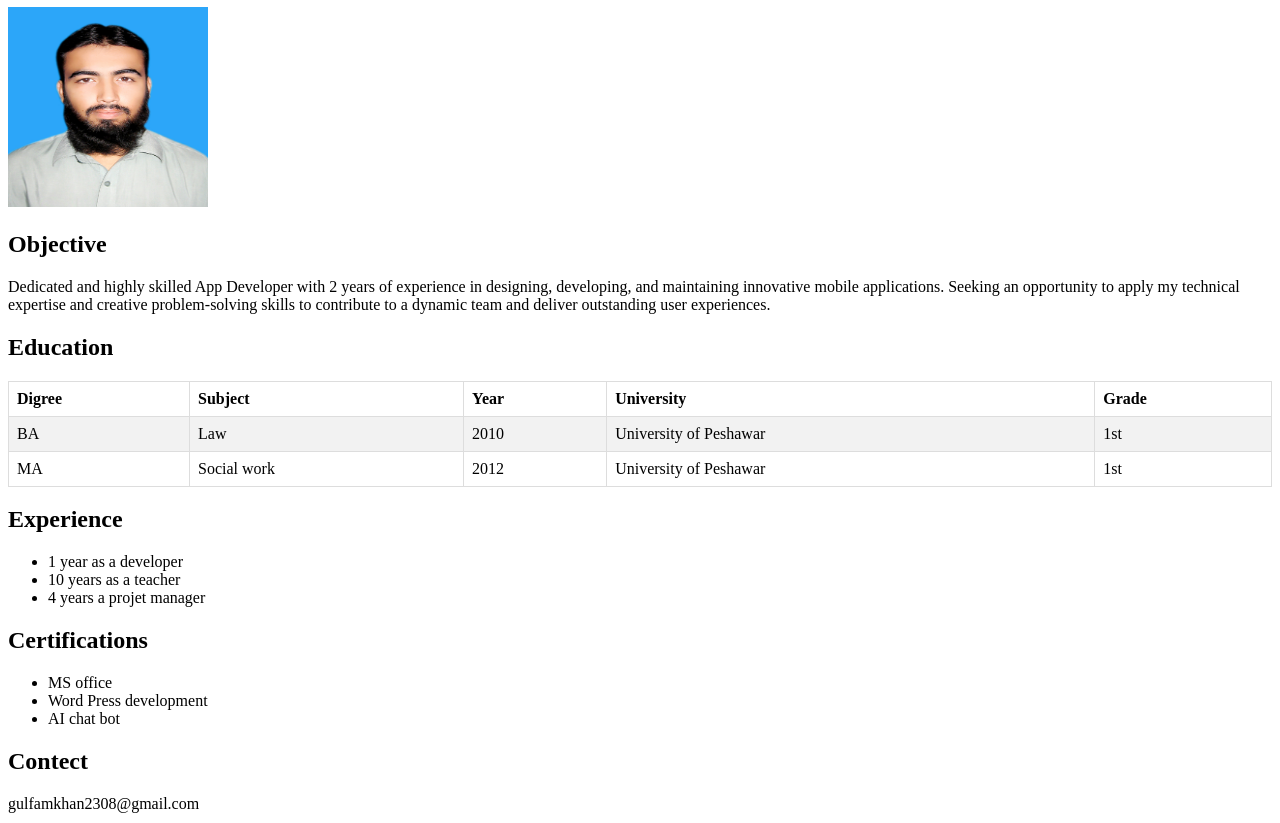
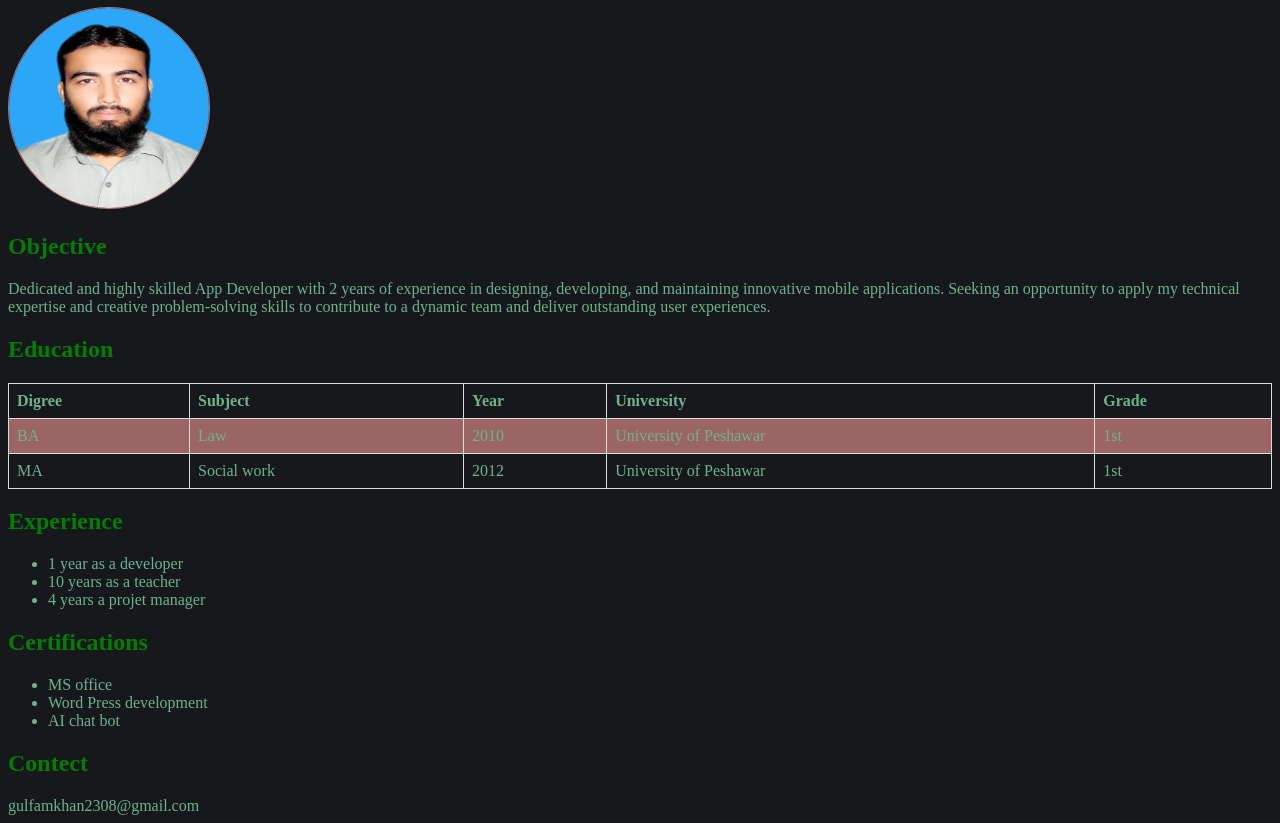
Before and after one commit to gulfamkhan2308/css_day5, a plain HTML site: page index.html in a window 1280 px wide. Shown: the part 73-896 px from the top of the page. Drawn offline with Linux system fonts and the light colour scheme.

Commit message:
css adition

```diff
--- a/index.html
+++ b/index.html
@@ -4,6 +4,7 @@
     <meta charset="UTF-8">
     <meta name="viewport" content="width=, initial-scale=1.0">
     <title>css day5</title>
+    <link rel="stylesheet" href="./styles.css">
 </head>
 <body>
    <h1> Resume: Gulfam</h1>
@@ -13,23 +14,7 @@
 
    </p>
    <h2>Education</h2>
-   <style>
-    table {
-      border-collapse: collapse;
-      width: 100%;
-      border: 1px solid #dddddd; /* Outer border for the table */
-    }
 
-    th, td {
-      border: 1px solid #dddddd; /* Borders for table cells */
-      text-align: left;
-      padding: 8px;
-    }
-
-    tr:nth-child(even) {
-      background-color: #f2f2f2; /* Alternate row background color */
-    }
-  </style>
    <table>
     <tr>
       <th>Digree</th>
--- /dev/null
+++ b/styles.css
@@ -0,0 +1,42 @@
+
+table {
+  border-collapse: collapse;
+  width: 100%;
+  border: 1px solid #dddddd; /* Outer border for the table */
+}
+
+th, td {
+  border: 1px solid #dddddd; /* Borders for table cells */
+  text-align: left;
+  padding: 8px;
+}
+
+tr:nth-child(even) {
+  background-color: #9c6565; /* Alternate row background color */
+}
+img {
+    border: 6px solid rgb(55, 39, 92); /* You can change "black" to your desired border color */
+    border: 1px solid rgb(185, 114, 114);
+    border-radius: 50%;
+}
+h1 ,h2{
+    color: green
+  }
+body{.styled-table th {
+    background-color: #000;
+    text-align: left;
+    padding: 10px;
+    border: 1px solid #ddd;
+}
+  background-color: #16181C;
+  color: rgb(109, 180, 141)
+}
+.styled-table {
+    border-collapse: collapse;
+    width: 100%;
+    max-width: 600px;
+    margin: 0 auto;
+    font-family: Arial, sans-serif;
+    background-color: #16181C;
+    color: #8063b8;
+}
```
